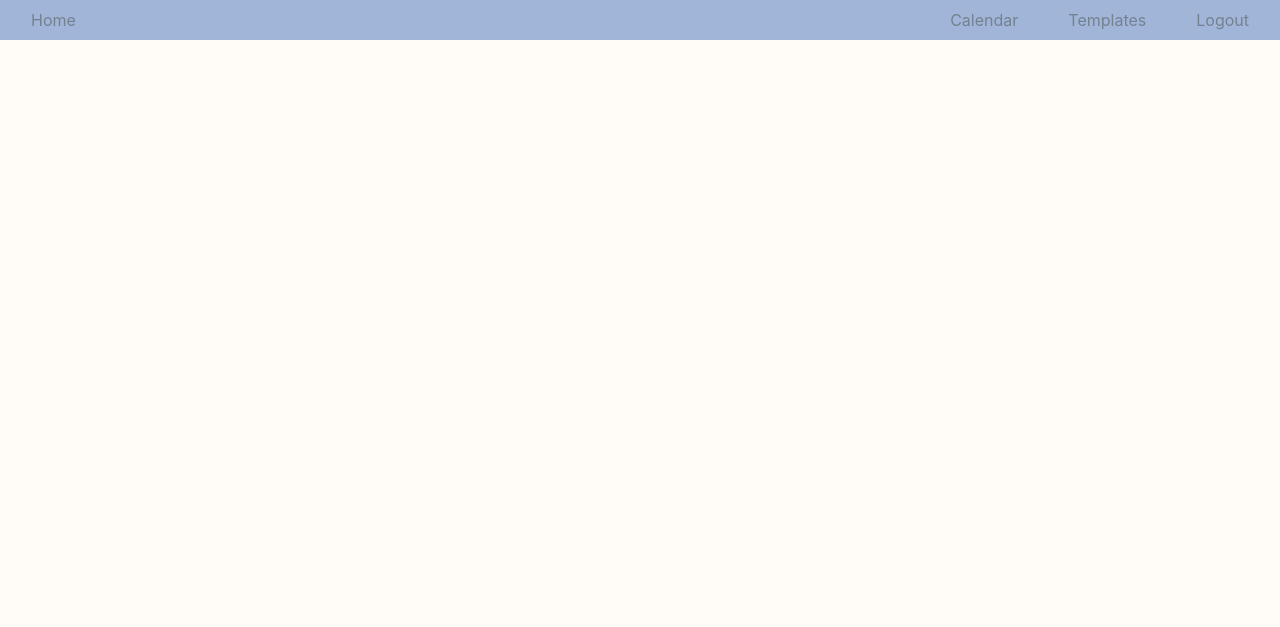
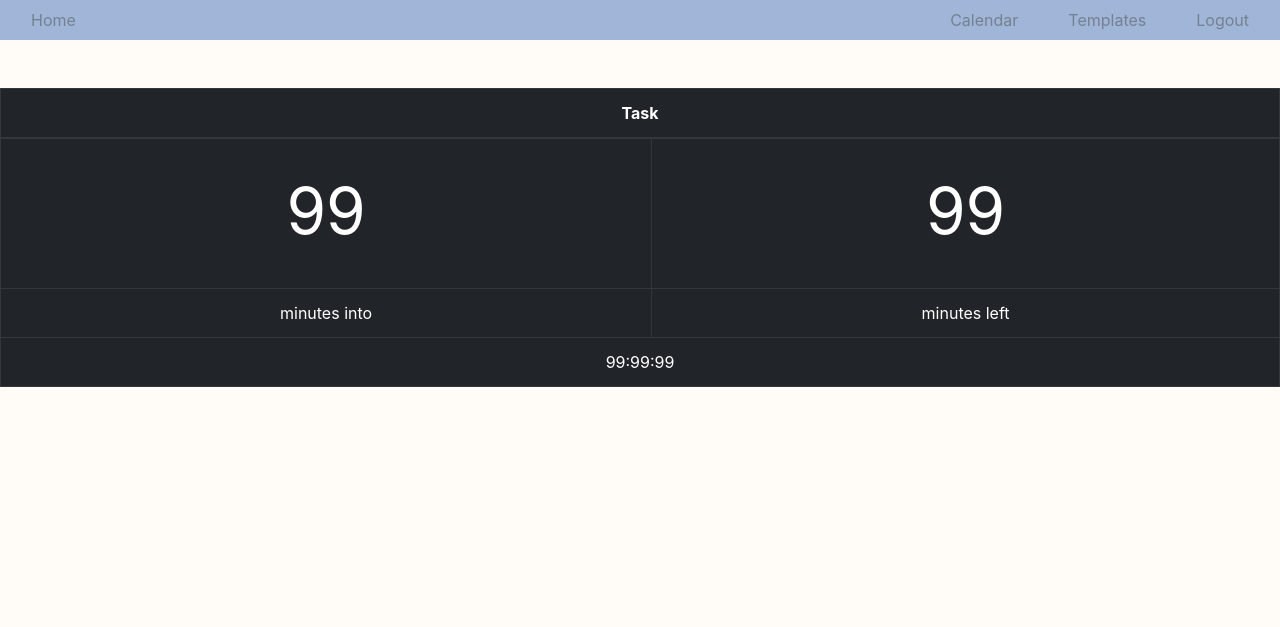
Before and after one commit to LargeLlama/hercules, a Flask app: page / in a window 1280 px wide. Shown: the top 627 px of the page. Run offline with Flask 2, Linux system fonts and the light colour scheme; the visitor is signed in with stand-in values (Sample User, id 1); some libraries are stand-ins or nearby versions.

Commit message:
Add timer

```diff
--- a/doc/devlog.txt
+++ b/doc/devlog.txt
@@ -56,3 +56,7 @@ addisonH -- 2019-05-14 22:45
 - updated login.html and register.html to use base.html
 - added css for login and register
 ==============================================================
+huiminW -- 2019-05-15 13:57
+--------------------------------------------------------------
+- Add countdown table
+==============================================================
--- a/static/calendar.css
+++ b/static/calendar.css
@@ -2,13 +2,13 @@ th {
     text-align: center;
 }
 
-td {
+td.calendar {
     text-align: center;
     border: solid 2px #grey;
     transition: border-width 0.5s ease-in-out;
 }
 
-td:hover {
+td.calendar:hover {
     background-color: #A1B5d8;
     border-width: 5px;
 }
--- /dev/null
+++ b/static/home.css
@@ -0,0 +1,9 @@
+td.home {
+    text-align: center;
+}
+
+td.time {
+    line-height: 120px;
+    height: 150px;
+    font-size: 4rem;
+}
--- a/templates/base.html
+++ b/templates/base.html
@@ -5,6 +5,7 @@
     {% block head %}
     <link rel="stylesheet" type="text/css" href="../static/miamiultras.css">
     <link rel="stylesheet" type="text/css" href="../static/calendar.css">
+    <link rel="stylesheet" type="text/css" href="../static/home.css">
     <title>{% block title %} {% endblock %}</title>
     {% endblock %}
   </head>
--- a/templates/calendar.html
+++ b/templates/calendar.html
@@ -25,7 +25,7 @@ Calendar
             <tr>
                 {% for day in row %}
                     {% if day %}
-                    <td id="{{day}}-{{month}}-{{year}}"> {{day}} </td>
+                    <td class="calendar" id="{{day}}-{{month}}-{{year}}"> {{day}} </td>
                     {% else %}
                         <td></td>
                     {% endif %}
--- a/templates/home.html
+++ b/templates/home.html
@@ -3,7 +3,7 @@
 Home
 {% endblock %}
 {% block content %}
-<table>
+<table class="table" style="float:left">
   {% for row in task %}
   <tr>
     {% for col in row %}
@@ -14,4 +14,24 @@ Home
   </tr>
   {% endfor %}
 </table>
+<table class="table table-bordered table-dark" style="float:right">
+    <thead>
+        <tr>
+            <th scope="col" colspan="2">Task</th>
+        </tr>
+    </thead>
+    <tbody>
+        <tr>
+            <td class="home time" value="time_into"> 99 </td>
+            <td class="home time" value="time_left"> 99 </td>
+        </tr>
+        <tr>
+            <td class="home"> minutes into </td>
+            <td class="home"> minutes left </td>
+        </tr>
+        <tr>
+            <td class="home" colspan="2"> 99:99:99 </td>
+        </tr>
+    </tbody>
+</table>
 {% endblock %}
```
Also changed, not shown: static/miamiultras.css (line endings or trailing spaces).
